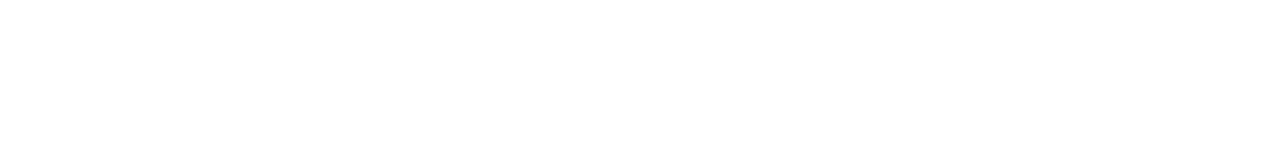
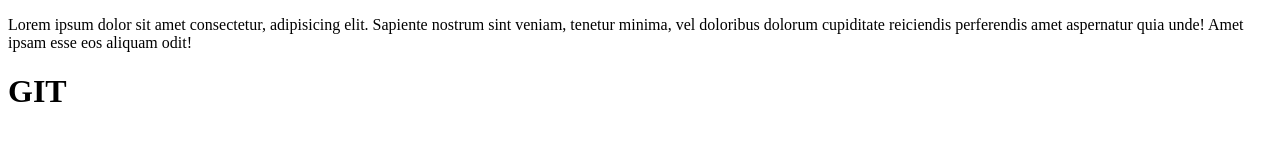
Before and after one commit to YaminaGhobni/tp, a plain HTML site: page index.html in a window 1280 px wide. Drawn offline with Linux system fonts and the light colour scheme.

Commit message:
modifier index

```diff
--- a/index.html
+++ b/index.html
@@ -6,6 +6,9 @@
     <title>Document</title>
 </head>
 <body>
-
+    <div>
+        <p>Lorem ipsum dolor sit amet consectetur, adipisicing elit. Sapiente nostrum sint veniam, tenetur minima, vel doloribus dolorum cupiditate reiciendis perferendis amet aspernatur quia unde! Amet ipsam esse eos aliquam odit!</p>
+        <h1>GIT</h1>
+    </div>
 </body>
 </html>
```
